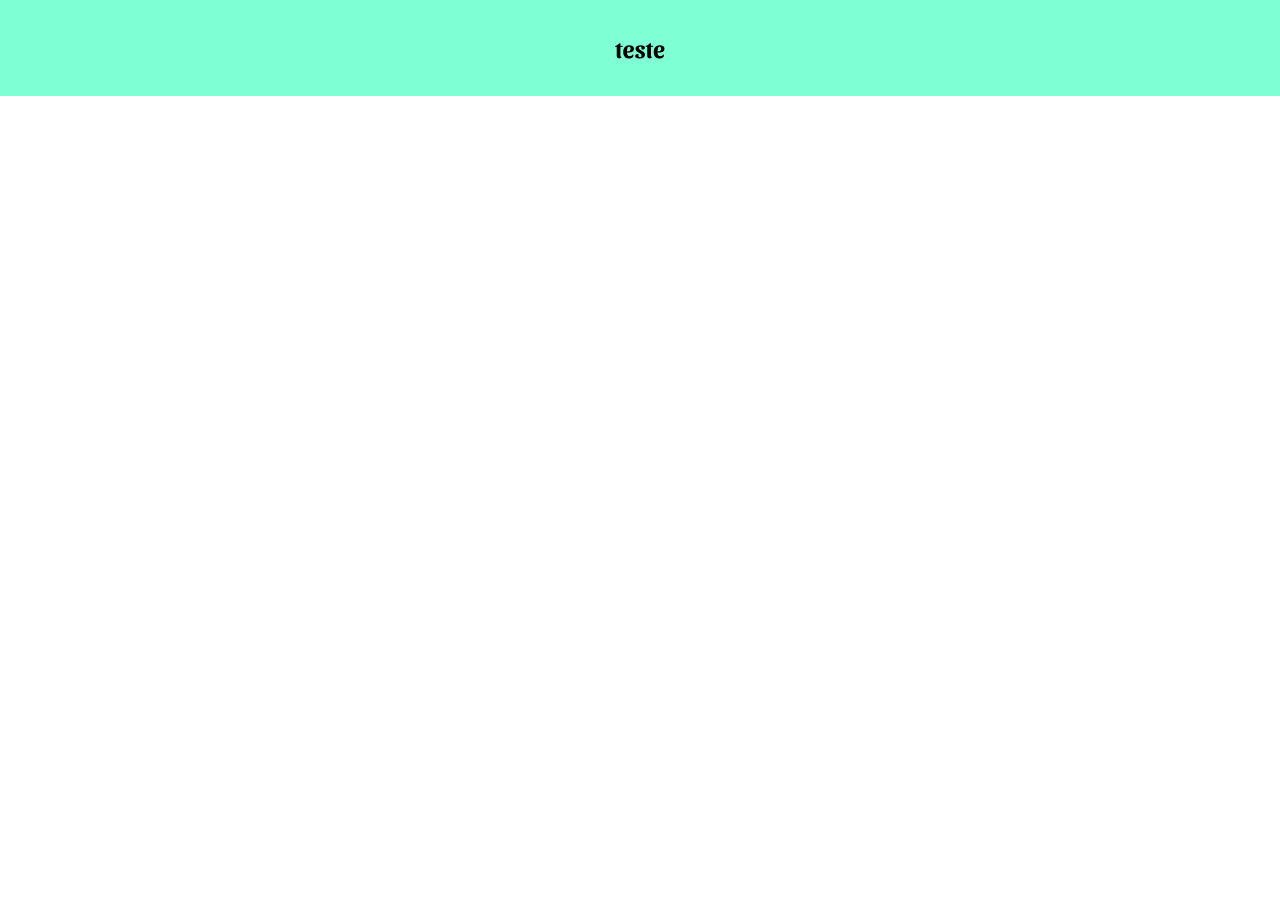
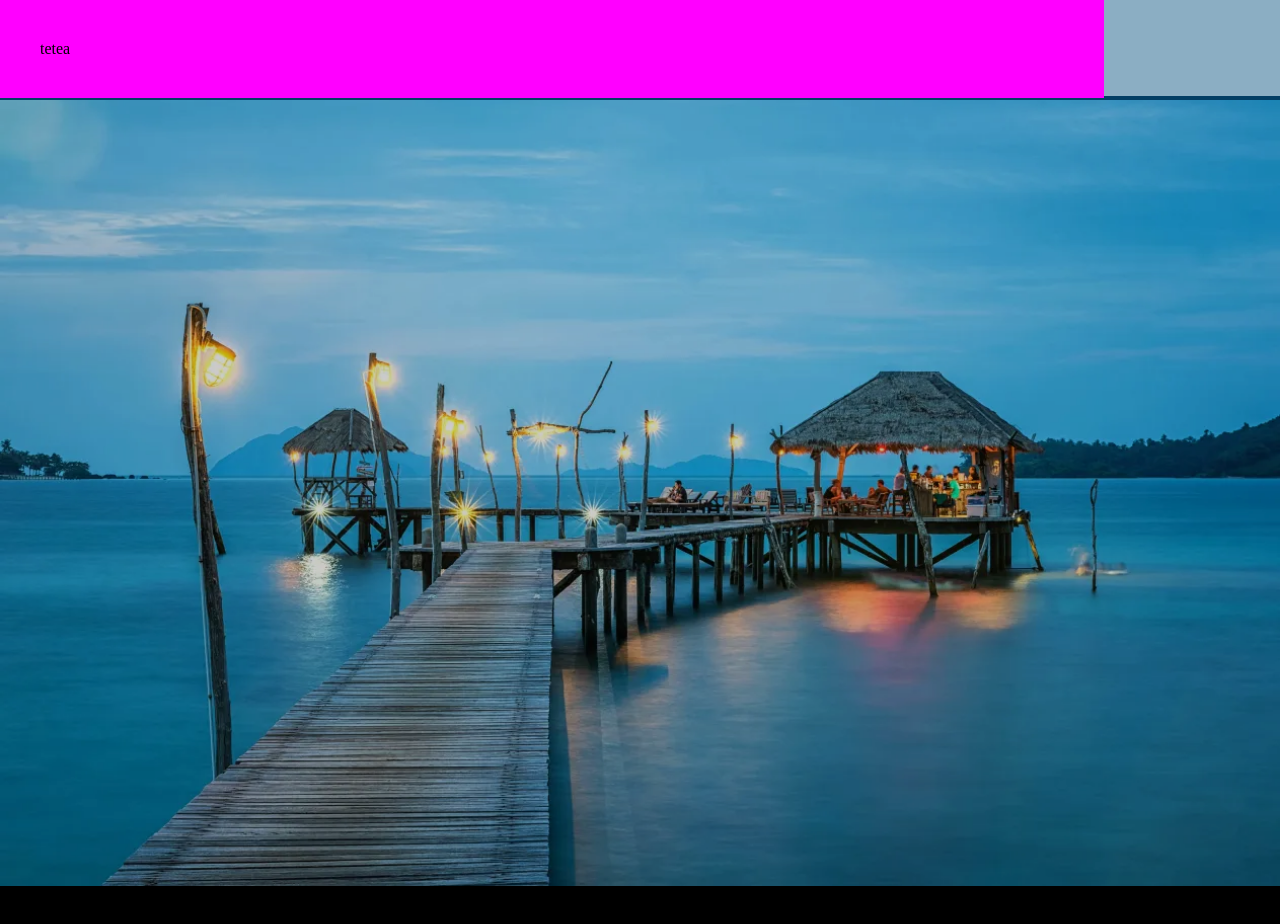
Before and after one commit to nannakkj/Mizizi-viagens, a plain HTML site: page index.html in a window 1280 px wide. Shown: the top 924 px of the page. After the commit the page ends 890 px from the top, so only its background shows below. Drawn offline with Linux system fonts and the light colour scheme.

Commit message:
texto do centro

```diff
--- a/css/styles.css
+++ b/css/styles.css
@@ -5,26 +5,40 @@
 body::-webkit-scrollbar {
     display: none;
 }
+
+body {
+    background-color: #000000;
+}
+
+/*navbar e dropdown*/
+
 .navbb {
     display: flex;
     height: 12vh;
-    background-color: aquamarine;
+    background-color: #8BAEC3;
     list-style: none;
     text-align: center;
     justify-content: center;
     align-items: center;
     user-select: none;
+    position: fixed;
+    width: 100%;
+    border-bottom: 4px solid #023E64;
+    z-index: 1;
+
 }
 
 .navbb ul{
     display: inline-block;
     padding: 2vh;
     list-style: none;
+    transform: translate(-50% -50%);
 }
 
 .navbb p {
     font-family: Sansita_Bold ;
     font-size: 3vh;
+    transform: translate(-50% -50%);
 }
 
 .dropdown {
@@ -42,6 +56,31 @@ body::-webkit-scrollbar {
 .dropdown:hover .dropdown-content{
     display: block;
 }
+
+/*icone*/
+
+.icone {
+    left: 7%;
+    position: absolute;
+    height: 11vh;
+}
+/*background*/
+.fundao {
+    width: 100%;
+    opacity: .8;
+}
+
+/*Coisas do meio da tela*/
+.quad {
+    position: relative;
+    z-index: 2  ;
+    width: 80%;
+    max-width: 1200px;
+    background-color: fuchsia;
+    padding: 40px;
+    height: auto;
+}
+/*fontes*/
 @font-face {
     font-family: Sansita_Bold;
     src: url(../font/Sansita-Bold.ttf);
--- a/index.html
+++ b/index.html
@@ -11,7 +11,7 @@
 <body>
 
     <nav class="navbb">
-
+        <img src="./imagens/logo.png" class="icone">
         <ul>
             <ul class="dropdown">
                     <li><P>teste</P></li>
@@ -22,34 +22,17 @@
             </ul>
         </ul>
     </nav>
-    <br><br><br><br><br><br><br><br><br><br><br><br><br><br><br><br><br><br><br><br>
-    <br><br><br><br><br><br><br><br><br><br><br><br><br><br><br><br><br><br><br><br>
-    <br><br><br><br><br><br><br><br><br><br><br><br><br><br><br><br><br><br><br><br>
-    <br><br><br><br><br><br><br><br><br><br><br><br><br><br><br><br><br><br><br><br>
-    <br><br><br><br><br><br><br><br><br><br><br><br><br><br><br><br><br><br><br><br>
-    <br><br><br><br><br><br><br><br><br><br><br><br><br><br><br><br><br><br><br><br>
-    <br><br><br><br><br><br><br><br><br><br><br><br><br><br><br><br><br><br><br><br>
-    <br><br><br><br><br><br><br><br><br><br><br><br><br><br><br><br><br><br><br><br>
-    <br><br><br><br><br><br><br><br><br><br><br><br><br><br><br><br><br><br><br><br>
-    <br><br><br><br><br><br><br><br><br><br><br><br><br><br><br><br><br><br><br><br>
-    <br><br><br><br><br><br><br><br><br><br><br><br><br><br><br><br><br><br><br><br>
-    <br><br><br><br><br><br><br><br><br><br><br><br><br><br><br><br><br><br><br><br>
-    <br><br><br><br><br><br><br><br><br><br><br><br><br><br><br><br><br><br><br><br>
-    <br><br><br><br><br><br><br><br><br><br><br><br><br><br><br><br><br><br><br><br>
-    <br><br><br><br><br><br><br><br><br><br><br><br><br><br><br><br><br><br><br><br>
-    <br><br><br><br><br><br><br><br><br><br><br><br><br><br><br><br><br><br><br><br>
-    <br><br><br><br><br><br><br><br><br><br><br><br><br><br><br><br><br><br><br><br>
-    <br><br><br><br><br><br><br><br><br><br><br><br><br><br><br><br><br><br><br><br>
-    <br><br><br><br><br><br><br><br><br><br><br><br><br><br><br><br><br><br><br><br>
-    <br><br><br><br><br><br><br><br><br><br><br><br><br><br><br><br><br><br><br><br>
-    <br><br><br><br><br><br><br><br><br><br><br><br><br><br><br><br><br><br><br><br>
-    <br><br><br><br><br><br><br><br><br><br><br><br><br><br><br><br><br><br><br><br>
-    <br><br><br><br><br><br><br><br><br><br><br><br><br><br><br><br><br><br><br><br>
-    <br><br><br><br><br><br><br><br><br><br><br><br><br><br><br><br><br><br><br><br>
-    <br><br><br><br><br><br><br><br><br><br><br><br><br><br><br><br><br><br><br><br>
-    <br><br><br><br><br><br><br><br><br><br><br><br><br><br><br><br><br><br><br><br>
-    <br><br><br><br><br><br><br><br><br><br><br><br><br><br><br><br><br><br><br><br>
-    <br><br><br><br><br><br><br><br><br><br><br><br><br><br><br><br><br><br><br><br> <p>test</p>
+
+
+    <div class="quad">
+        <p>tetea</p>
+    </div>
+
+
+
+
+
+    <img src="./imagens/plano.webp" class="fundao">
 </body>
 
 </html>
```
Also changed, not shown: imagens/logo.png (added), imagens/plano.webp (added).
